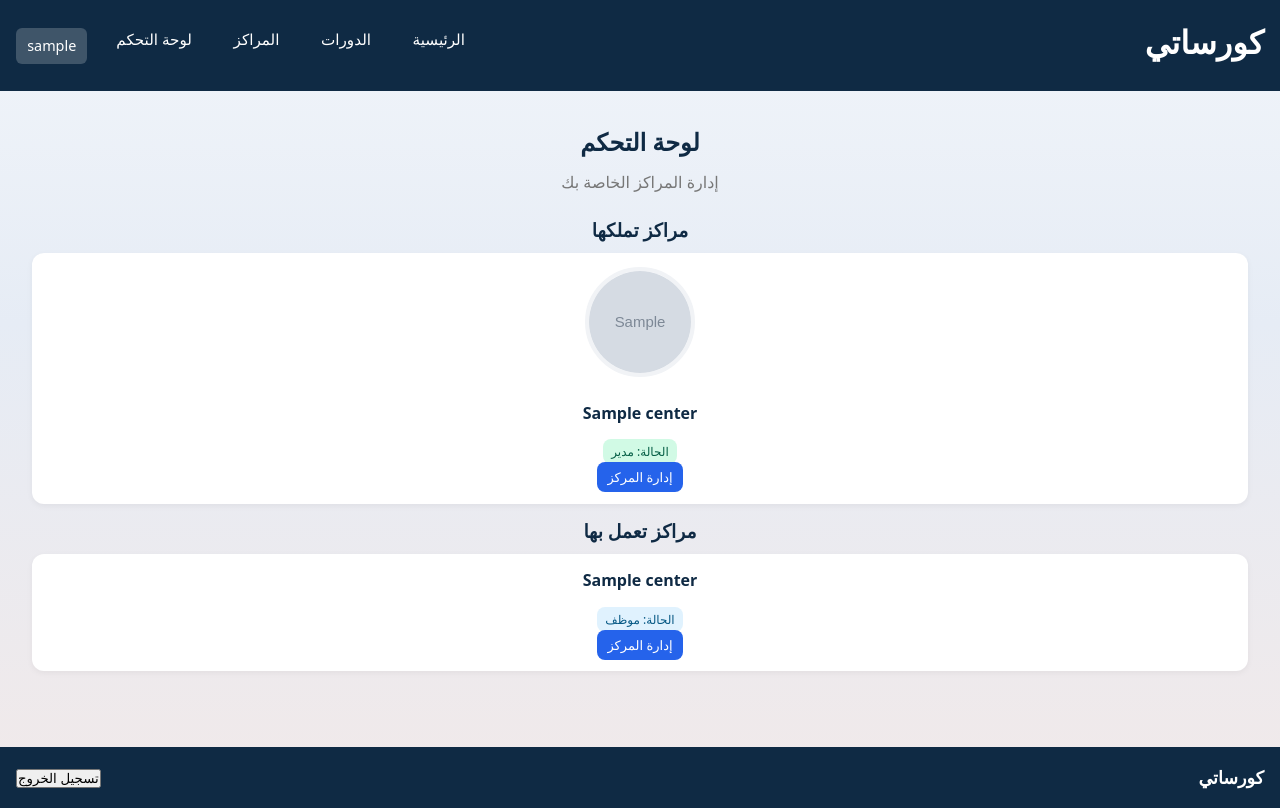
After one commit to Abuali12/corsati, a Django app: page /centers/centers_dashboard in a window 1280 px wide. The commit adds this page. Run offline with Django 5.2, Linux system fonts and the light colour scheme; a user stored in the database is signed in; tables that the repository leaves empty hold one stand-in row (values such as "Sample post"); grey boxes marked "Sample" are stand-in pictures.

Commit message:
dashboard optimized, edit views fixed, added can caccess dashboard permission

```diff
--- a/hub/centers/urls.py
+++ b/hub/centers/urls.py
@@ -4,6 +4,7 @@ from . import views
 urlpatterns = [
     path('', views.centers, name='centers'),
     path('center/<str:center_slug>', views.center, name='center'),
+    path('centers_dashboard',views.centers_dashboard, name= 'centers_dashboard'),
     path('center_dashboard/<str:center_slug>', views.center_dashboard, name='center_dashboard'),
     path('add_center', views.add_center, name='add_center'),
     path('edit_center/<str:center_slug>', views.edit_center, name='edit_center'),
--- a/hub/centers/views.py
+++ b/hub/centers/views.py
@@ -4,6 +4,7 @@ from django.contrib.auth.models import Group
 from django.contrib import messages
 from django.contrib.auth.decorators import login_required, permission_required
 from core.utils import center_access_required
+from django.core.exceptions import PermissionDenied
 from django.http import HttpResponseForbidden
 from django.db.models import Q
 from core.forms import CenterForm
@@ -44,12 +45,25 @@ def center(request, center_slug):
     return render(request, 'centers/center.html', context)
 
 @login_required
-@center_access_required
+@permission_required('core.can_access_dashboard', raise_exception=True)
+def centers_dashboard(request):
+    owned_centers= Center.objects.filter(owner= request.user)
+    staff_centers= request.user.working_centers.all()
+    context= {'owned_centers': owned_centers, 'staff_centers': staff_centers}
+    return render(request, 'centers/centers_dashboard.html', context)
+
+@login_required
+
 def center_dashboard(request, center_slug):
     center= Center.objects.get(slug= center_slug)
-    courses= center.courses.all()
-    context={'center':center, 'courses':courses}
-    return render(request, 'centers/center_dashboard.html', context)
+    is_owner= center.owner == request.user
+    is_staff= center.staff.filter(id= request.user.id).exists()
+    if not (is_owner or is_staff):
+        raise PermissionDenied
+    else:
+        courses= center.courses.filter(is_deleted=False)
+        context={'center':center, 'courses':courses}
+        return render(request, 'centers/center_dashboard.html', context)
 
 @login_required
 def add_center(request):
@@ -68,6 +82,8 @@ def add_center(request):
             form=CenterForm()
     context={'form':form, 'title': 'إضافة مركز'}
     return render(request, 'centers/add_edit_center.html', context)
+
+
 
 @login_required
 @center_access_required
--- a/hub/core/forms.py
+++ b/hub/core/forms.py
@@ -15,7 +15,7 @@ class CenterForm(forms.ModelForm):
 class CourseForm(forms.ModelForm):
     class Meta:
         model= Course
-        fields= ['title', 'subjects', 'image', 'short_discription','course_instructor', 'about_instructor',  'learning_outcomes', 'details', 'length', 'course_type', 'address', 'online_platform']
+        fields= ['title', 'subjects', 'image', 'short_discription','course_instructor', 'about_instructor',  'learning_outcomes', 'details', 'length', 'course_type', 'price', 'currency', 'installment_available', 'installment_details', 'address', 'online_platform']
 
 
 class LeadForm(forms.ModelForm):
--- a/hub/core/models/centers.py
+++ b/hub/core/models/centers.py
@@ -49,6 +49,10 @@ class Center(models.Model):
         verbose_name_plural= 'المراكز'
         ordering= ['-created_at']
 
+        permissions = [
+            ('can_access_dashboard', 'can_access_dashboard'),
+        ]
+
     def save(self, *args, **kwargs):
         if not self.slug:
             base_slug = slugify(self.title, allow_unicode=True)
--- /dev/null
+++ b/hub/core/static/core/css/centers/centers_dashboard.css
@@ -0,0 +1,71 @@
+.dashboard {
+  text-align: center;
+}
+
+.subtitle {
+  color: #777;
+  text-align: center;
+  margin-bottom: 20px;
+}
+
+.card {
+  background: #fff;
+  padding: 14px;
+  border-radius: 12px;
+  margin-bottom: 12px;
+  box-shadow: 0 2px 6px rgba(0,0,0,0.05);
+}
+
+img {
+    width: 110px;
+    height: 110px;
+    object-fit: cover;
+
+    border-radius: 50%;
+    border: 4px solid #f1f3f6;
+
+    margin-bottom: 1rem;
+}
+
+.badge {
+  display: inline-block;
+  padding: 3px 8px;
+  border-radius: 8px;
+  font-size: 12px;
+  margin-top: 5px;
+}
+
+.owner {
+  background: #d1fae5;
+  color: #065f46;
+}
+
+.staff {
+  background: #e0f2fe;
+  color: #075985;
+}
+
+.location {
+  font-size: 13px;
+  color: #666;
+  margin: 6px 0;
+}
+
+.actions {
+  margin-top: 10px;
+  display: flex;
+  gap: 8px;
+}
+
+.btn {
+  padding: 6px 10px;
+  border-radius: 8px;
+  text-decoration: none;
+  background: #eee;
+  font-size: 13px;
+}
+
+.btn.primary {
+  background: #2563eb;
+  color: white;
+}
--- /dev/null
+++ b/hub/templates/centers/centers_dashboard.html
@@ -0,0 +1,62 @@
+{% extends 'base.html' %}
+{% load static %}
+
+{% block title %}
+لوحة التحكم
+{% endblock title%}
+
+{% block styles %}
+<link rel="stylesheet" href="{% static 'core/css/centers/centers.css' %}">
+<link rel="stylesheet" href="{% static 'core/css/centers/centers_dashboard.css' %}">
+{% endblock styles%}
+
+{% block content %}
+<div class="dashboard">
+    <h2>لوحة التحكم</h2>
+
+    <p class="subtitle">إدارة المراكز الخاصة بك</p>
+
+    <h3>مراكز تملكها</h3>
+
+    {% for center in owned_centers %}
+
+    <div class="card">
+
+        {% if center.logo_url  %}
+            <div class="center-logo">
+                <img src="{{ center.logo_url }}" alt="center logo">
+            </div>
+        {% elif center.logo %}
+            <div class="center-logo">
+                <img src="{{ center.logo.url }}" alt="center logo">
+            </div>
+        {% endif %}
+        <h4>{{ center.title }}</h4>
+        <span class="badge owner">الحالة: مدير</span>
+        <p>{{ center.description|truncatechars:100 }}</p>
+        <a href="{% url 'center_dashboard' center.slug %}" class="btn primary">إدارة المركز</a>
+    </div>
+
+    {% empty %}
+
+    <p>لست مديرا لإي مركز</p>
+
+    {% endfor %}
+
+    <h3>مراكز تعمل بها</h3>
+    {% for center in staff_centers %}
+
+    <div class="card">
+
+        <h4>{{ center.title }}</h4>
+        <span class="badge staff">الحالة: موظف</span>
+        <p>{{ center.description|truncatechars:100 }}</p>
+        <a href="{% url 'center_dashboard' center.slug %}" class="btn primary">إدارة المركز</a>
+
+    </div>
+    {% empty %}
+    <p>لست موظفا في أي مركز</p>
+    {% endfor %}
+
+</div>
+{% endblock content %}
--- a/hub/templates/parts/header.html
+++ b/hub/templates/parts/header.html
@@ -13,13 +13,15 @@
 
 
                 {% if user.is_authenticated %}
-                    {% if user.working_centers.exists %}
-                    <li><a href="{% url 'center_dashboard' user.working_centers.first.slug%}">مركزي</a></li>
-                    {% elif user.owned_centers.exists %}
-                    <li><a href="{% url 'center_dashboard' user.owned_centers.first.slug %}">مركزي</a></li>
+
+                    {% if perms.core.can_access_dashboard %}
+                        <li><a href="{% url 'centers_dashboard' %}">لوحة التحكم</a></li>
+
                     {% endif %}
-                    <li class="user-button">{{ user.username }}</li>
+                        <li class="user-button">{{ user.username }}</li>
+
                 {% else %}
+
                     <li>
                         <a class="login-button" href="{% url 'login' %}">تسجيل الدخول</a>
                     </li>
```
Also changed, not shown: hub/core/models/courses.py (+4 -3 lines), hub/courses/views.py (+6 -5 lines), hub/templates/centers/center_dashboard.html (+4 -3 lines), hub/templates/courses/courses.html (+6 -2 lines), hub/core/migrations/0014_alter_center_options.py (added), hub/core/migrations/0015_course_is_deleted.py (added), hub/core/migrations/0016_alter_course_currency_and_more.py (added).
